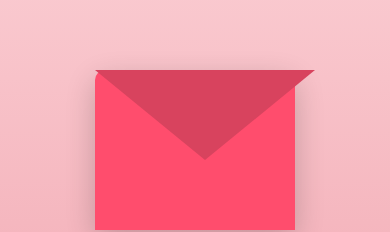
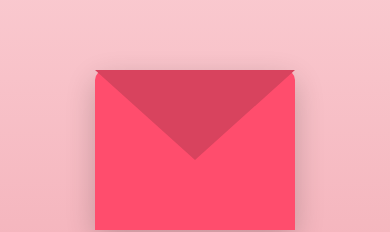
Before and after one commit to Kelvin1287/digital-love-letter, a plain HTML site: page index.html in a window 390 px wide. Shown: the part 272-504 px from the top of the page. Drawn offline with Linux system fonts and the light colour scheme.

Commit message:
Update style.css

```diff
--- a/style.css
+++ b/style.css
@@ -177,8 +177,8 @@ body {
     }
 
     .flap {
-        border-left: 110px solid transparent;
-        border-right: 110px solid transparent;
+        border-left: 100px solid transparent;
+        border-right: 100px solid transparent;
         border-top: 90px solid #d8435e;
     }
 
```
